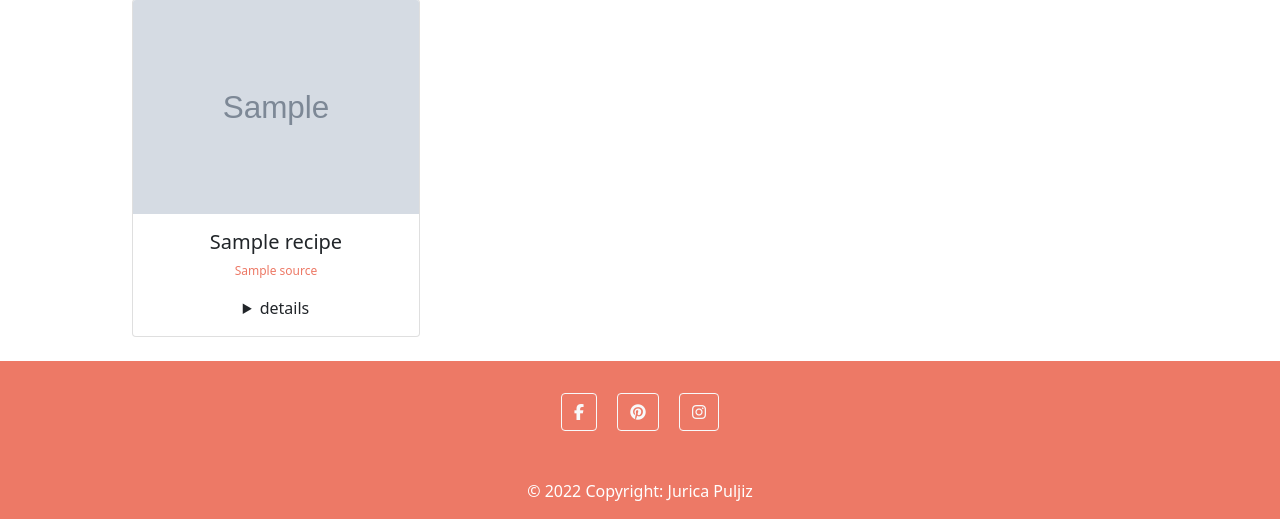
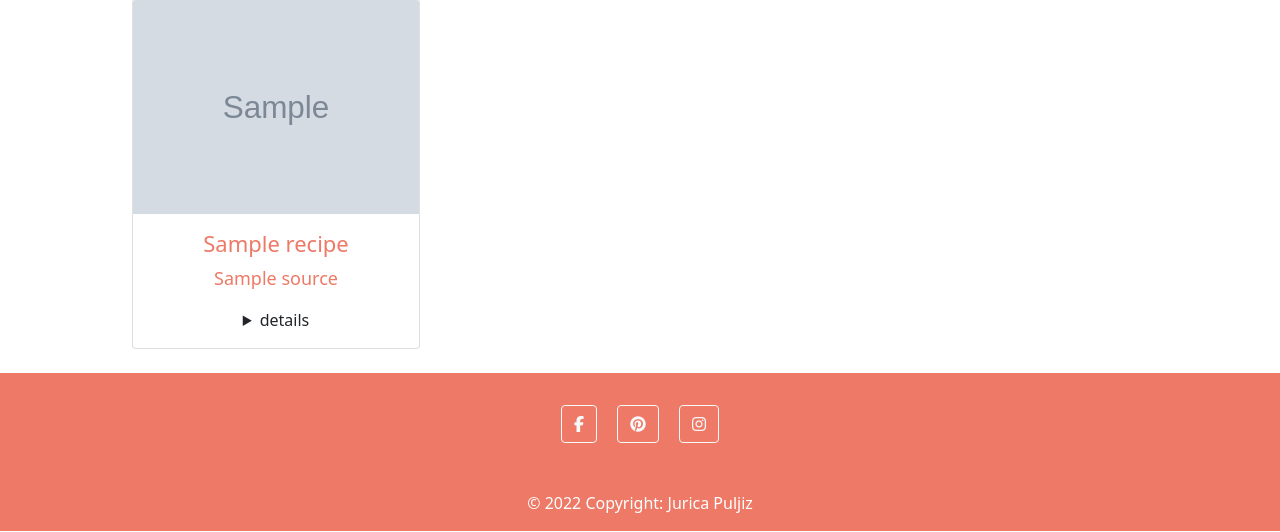
Before and after one commit to jurica29/foodblog, a Django app: page /blog/ in a window 1280 px wide. Shown: the part 121-653 px from the top of the page. Run offline with Django 4.2, Linux system fonts and the light colour scheme; tables that the repository leaves empty hold one stand-in row (Sample ...); a database or web service that is not in the repository returns one stand-in record (Sample ...); data that the repository does not hold is empty; some libraries are stand-ins or nearby versions.

Commit message:
Fix letter size and color in style.css

```diff
--- a/blog/static/blog/style.css
+++ b/blog/static/blog/style.css
@@ -1,10 +1,10 @@
-h1 {
+h1, h5 {
     font-size: 22px;
     color: #ed7966;
 }
 
 p {
-    font-size: 12px;
+    font-size: 18px;
     color: #ed7966;
 }
 
```
